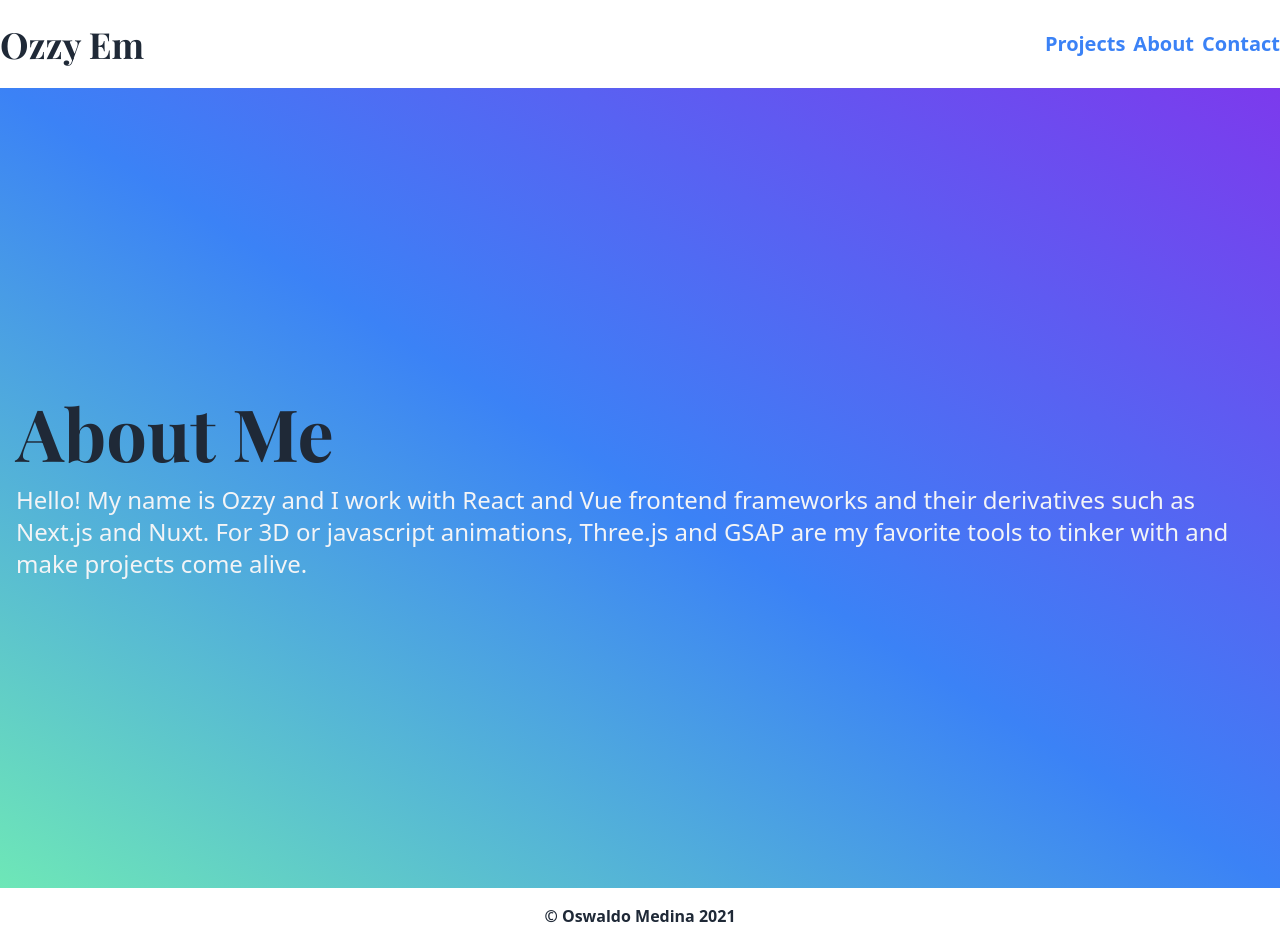
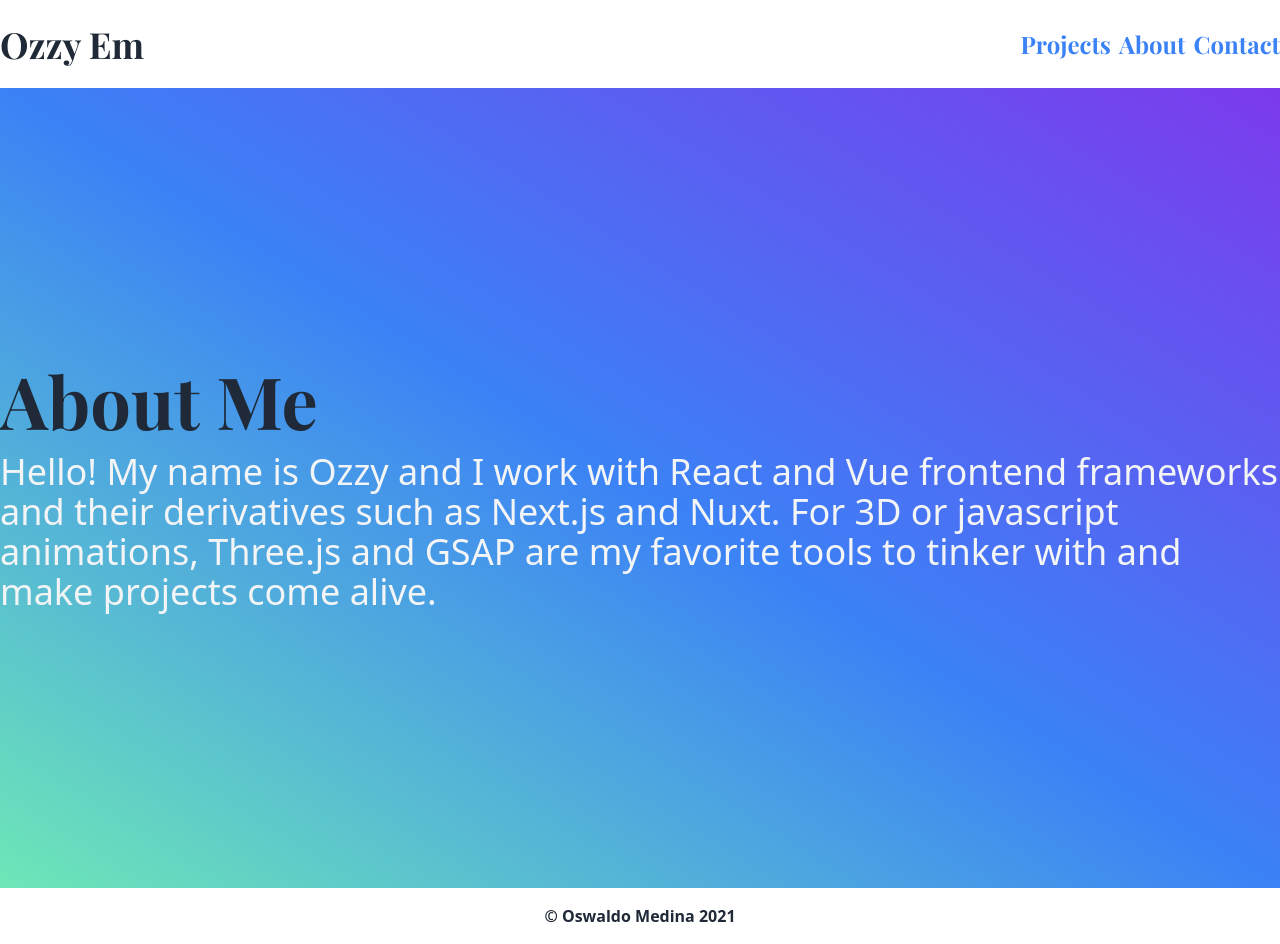
Before and after one commit to ozzymdn2017/nextjs-portfolio, a Next.js app: page /about in a window 1280 px wide. Built offline with nearby package versions, Linux system fonts and the light colour scheme; a web font is replaced by a local one.

Commit message:
Large viewport finished

```diff
--- a/components/Header.js
+++ b/components/Header.js
@@ -56,15 +56,15 @@ export default function Header() {
             <MenuIcon className="h-6 w-6" aria-hidden="true" />
           </Popover.Button>
         </div>
-        <ul className="hidden text-xl space-x-2 md:flex font-semibold text-blue-500">
+        <ul className="hidden text-2xl space-x-2 md:flex font-semibold font-fancy text-blue-500">
           <li>
-            <Link href="/projects"><a>Projects</a></Link>
+            <Link href="/projects"><a className="hover:text-gray-800">Projects</a></Link>
           </li>
           <li>
-            <Link href="/about"><a>About</a></Link>
+            <Link href="/about"><a className="hover:text-gray-800">About</a></Link>
           </li>
           <li>
-            <Link href="/contact"><a>Contact</a></Link>
+            <Link href="/contact"><a className="hover:text-gray-800">Contact</a></Link>
           </li>
         </ul>
 
--- a/pages/about.js
+++ b/pages/about.js
@@ -17,14 +17,14 @@ const variants = {
 
 export default function about() {
   return (
-    <motion.div className="grid place-content-center p-4 max-w-7xl"
+    <motion.div className="grid place-content-center px-4 max-w-7xl lg:p-0"
       variants={variants}
       initial="hidden"
       animate="visible"
       exit="exit"
     >
-      <h1 className="text-7xl mb-4 font-fancy font-bold">About Me</h1>
-      <p className="text-2xl font-light">Hello! My name is Ozzy and I work with React and Vue frontend frameworks and their derivatives such as Next.js and Nuxt. For 3D or javascript animations, Three.js and GSAP are my favorite tools to tinker with and make projects come alive. </p>
+      <h1 className="text-7xl mb-4 font-fancy font-semibold">About Me</h1>
+      <p className="text-2xl md:text-4xl font-light">Hello! My name is Ozzy and I work with React and Vue frontend frameworks and their derivatives such as Next.js and Nuxt. For 3D or javascript animations, Three.js and GSAP are my favorite tools to tinker with and make projects come alive. </p>
     </motion.div>
   )
 }
--- a/pages/contact.js
+++ b/pages/contact.js
@@ -27,10 +27,10 @@ export default function contact() {
       animate="visible"
       exit="exit"
     >
-      <h1 className="text-7xl text-center font-fancy uppercase tracking-tighter">Get In Touch</h1>
+      <h1 className="text-6xl md:text-8xl text-center font-fancy font-semibold uppercase tracking-tighter">Get In Touch</h1>
       <div className="flex justify-center">
         <InboxInIcon height={32} width={32}/>
-        <p className="uppercase text-2xl">: oamedina1994@gmail.com </p>
+        <p className="uppercase text-2xl md:text-3xl">: oamedina1994@gmail.com </p>
       </div>
     </motion.div>
   )
--- a/pages/index.js
+++ b/pages/index.js
@@ -26,7 +26,7 @@ export default function Home() {
       animate="visible"
       exit="exit"
     >
-      <section className="p-6 rounded space-y-8 grid md:grid-cols-3 md:gap-4 max-w-7xl">
+      <section className="p-6 rounded space-y-8 grid md:grid-cols-3 md:gap-4 max-w-7xl lg:p-0">
         <div className="uppercase tracking-tight font-fancy relative md:col-start-1 md:col-end-4">
           <h1 className="text-5xl font-extrabold leading-9 md:text-7xl">Oswaldo Medina</h1>
           <h3 className="text-2xl font-bold md:text-5xl md:ml-1">Jamstack Web Developer</h3>
--- a/pages/projects.js
+++ b/pages/projects.js
@@ -47,7 +47,7 @@ const variants = {
 
 export default function ProjectPage() {
   return (
-    <motion.div className="relative"
+    <motion.div className="relative max-w-7xl"
       variants={variants}
       initial="hidden"
       animate="visible"
@@ -59,7 +59,7 @@ export default function ProjectPage() {
           <div className="col-start-1 col-end-9 filter contrast-150 rounded-2xl aspect-w-3 aspect-h-4">
             <Image src={project.imageSrc}  alt={project.alt} layout="fill" quality={65} />
           </div>
-          <h3 className="text-3xl z-10 font-bold leading-8 col-start-9 col-end-13 -ml-20 mt-16 font-fancy text-gray-100 ">{project.name}</h3>
+          <h3 className="text-3xl z-10 font-bold leading-8 col-start-9 col-end-13 -ml-20 mt-16 font-fancy text-gray-100 md:text-5xl">{project.name}</h3>
           <p className="col-span-full text-2xl tracking-tight leading-8 my-4 p-4">{project.description}</p>
           <div className="flex place-items-center col-span-full place-content-around px-4">
             <Link href={project.github}>
```
